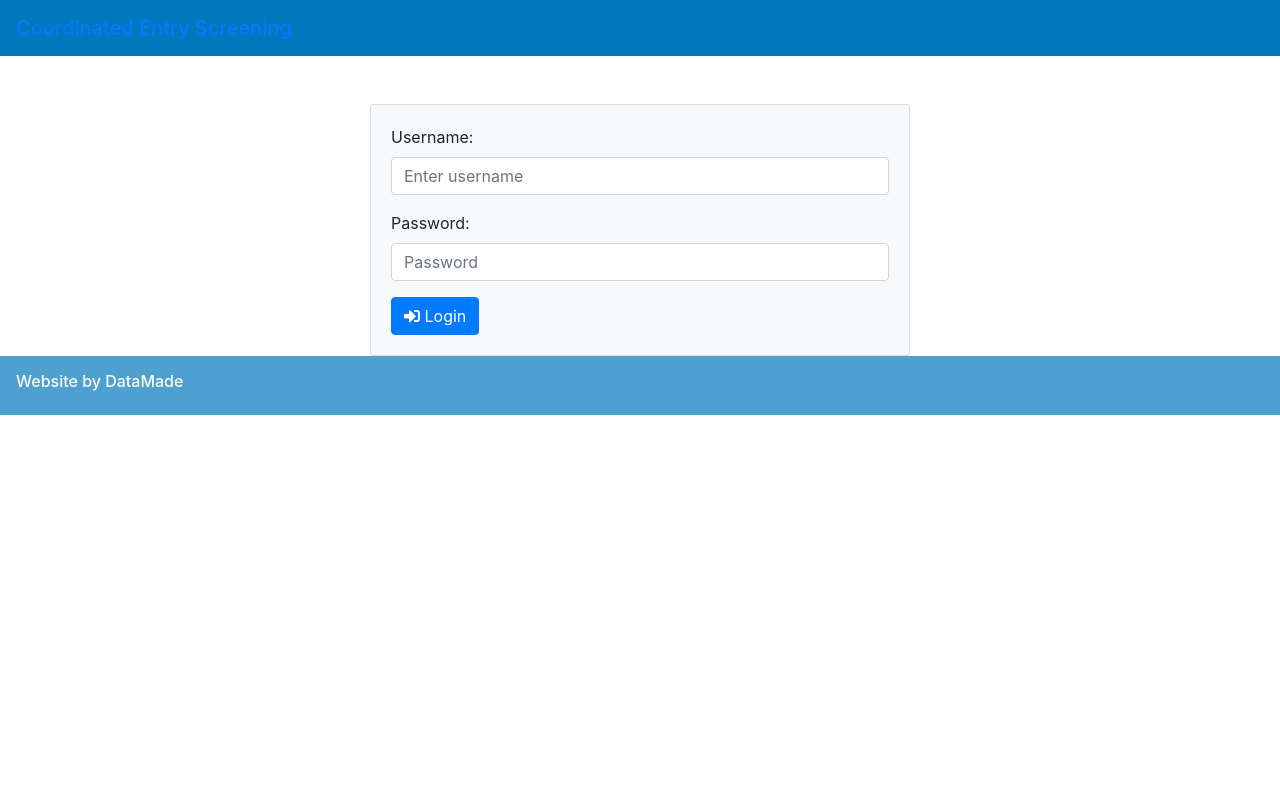
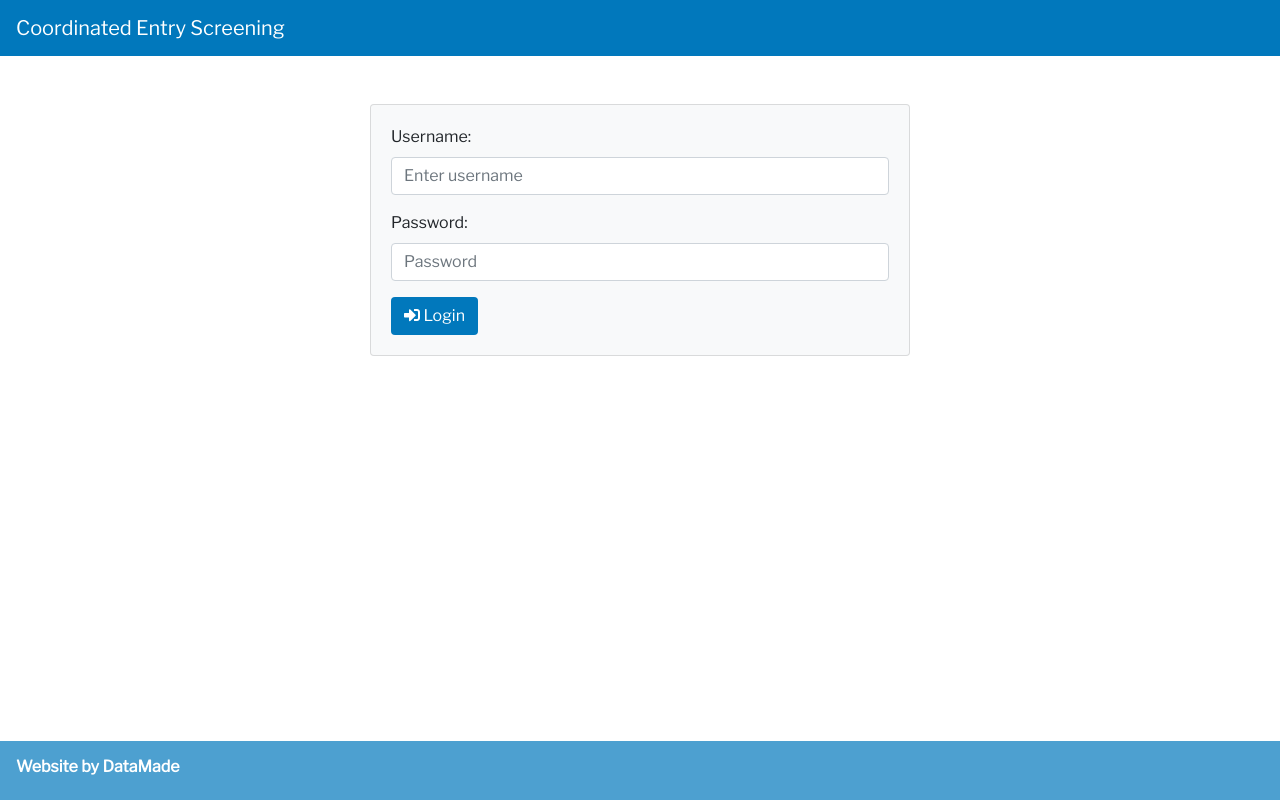
Before and after one commit to datamade/coordinated-entry-screening, a Django app: template templates/ces_admin/ces-login.html in a window 1280 px wide. Run offline with Django 3.2, Linux system fonts and the light colour scheme; the template is opened without the code that fills it, so the values that code supplies are empty; some libraries are stand-ins or nearby versions.

Commit message:
Sticky footer

```diff
--- a/coordinated-entry-screening/static/css/custom.css
+++ b/coordinated-entry-screening/static/css/custom.css
@@ -3,24 +3,61 @@
     --light-blue: #4da0d0;
 }
 
-/*** Navbar and footer ***/
-nav {
-  background-color: var(--blue);
-  color: #fff;
+/*http://getbootstrap.com/docs/4.0/examples/sticky-footer/*/
+html {
+  position: relative;
+  min-height: 100%;
 }
 
-footer {
-  background-color: var(--light-blue);
-  color: #fff;
+body {
+    font-family: 'Libre Franklin', sans-serif !important;
+    margin-bottom: 60px;
 }
 
+h1, h2, h3, h4, h5, h6 {
+    font-weight: 800;
+}
+
+/* Custom Bootstrap utilities */
+.mt-6 {
+    margin-top: 4em !important; /* https://getbootstrap.com/docs/4.1/utilities/spacing/#examples */
+}
+
+.badge-primary {
+    background-color: var(--blue);
+}
+
+.btn-blue {
+    background-color: var(--blue);
+    color: #fff;
+}
+
+.btn-blue:hover, .btn-blue.active {
+    background-color: var(--light-blue);
+}
+
+/* Navbar and footer */
+nav {
+    background-color: var(--blue);
+    color: #fff;
+}
+.navbar-dark .navbar-nav .nav-link {
+    color: #fff;
+}
+
+.footer {
+    background-color: var(--light-blue);
+    color: #fff;
+    line-height: 60px;
+      position: absolute;
+    bottom: 0;
+    width: 100%;
+}
+
+/* Dashboard charts */
 .highcharts-tooltip span {
     height: auto;
     width: 200px;;
     overflow: auto;
     white-space: normal !important;
 }
-
-.badge-primary {
-    background-color: var(--blue);
-}
--- a/templates/base.html
+++ b/templates/base.html
@@ -9,24 +9,22 @@
 
     <link rel="stylesheet" href="{% static "css/bootstrap.min.css" %}" type="text/css" media="screen" />
     <link rel="shortcut icon" href="{% static "img/favicon.ico" %}" />
-
+    <link href="https://fonts.googleapis.com/css?family=Libre+Franklin" rel="stylesheet">
     <link rel="stylesheet" href="https://use.fontawesome.com/releases/v5.0.2/css/all.css" />
     <link rel="stylesheet" href="{% static "css/custom.css" %}" type="text/css" />
     {% block extra_css %}{% endblock %}
 </head>
 <body>
-    <nav class="navbar navbar-expand-lg">
-        <span class="navbar-brand mb-0 h1"><a href="{% url 'index' %}">Coordinated Entry Screening</a></span>
+    <nav class="navbar navbar-dark navbar-expand-lg">
+        <a class='navbar-brand' href="{% url 'index' %}">Coordinated Entry Screening</a>
         <button class="navbar-toggler" type="button" data-toggle="collapse" data-target="#navbarNav" aria-controls="navbarNav" aria-expanded="false" aria-label="Toggle navigation">
         <span class="navbar-toggler-icon"></span>
         </button>
         <div class="collapse navbar-collapse" id="navbarNav">
             <ul class="navbar-nav ml-auto">
                 {% if request.user.is_authenticated %}
-                <li class="nav-item nav-link">
-                    <i class="fas fa-user-circle"></i>&nbsp;
-                    <b>{{ user.get_username }}</b>
-                    | <a href="{% url 'ces_logout'%}">Logout</a>
+                <li class="nav-item">
+                    <a class="nav-link" href="{% url 'ces_logout'%}"><i class="fas fa-user-circle"></i>&nbsp;<strong>{{ user.get_username }}</strong> | Logout</a>
                 </li>
                 {% endif %}
             </ul>
@@ -38,13 +36,9 @@
     </div>
 
     {% block footer %}
-    <div class="container-fluid">
-        <div class="row">
-            <footer class="col-sm-12 p-3">
-                <h6>Website by DataMade</h6>
-            </footer>
-        </div>
-    </div>
+    <footer class="footer col-sm-12 p-3">
+        <h6>Website by DataMade</h6>
+    </footer>
     {% endblock %}
 
     <script src="{% static 'js/lib/jquery-3.3.1.min.js' %}" type="text/javascript"></script>
--- a/templates/ces_admin/ces-login.html
+++ b/templates/ces_admin/ces-login.html
@@ -35,7 +35,7 @@
                         {% endif %}
                         </div>
 
-                        <button type="submit" class="btn btn-primary"><i class="fas fa-sign-in-alt"></i> Login</button>
+                        <button type="submit" class="btn btn-blue"><i class="fas fa-sign-in-alt"></i> Login</button>
                 </form>
             </div>
         </div>
```
Also changed, not shown: templates/ces_admin/ces-dashboard.html (+9 -9 lines).
